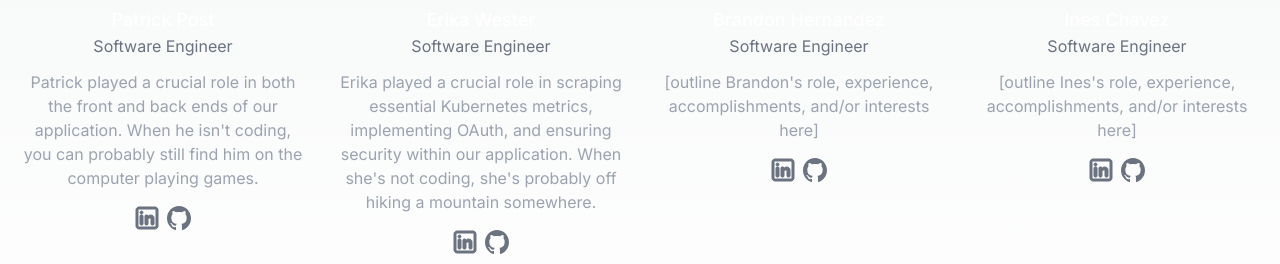
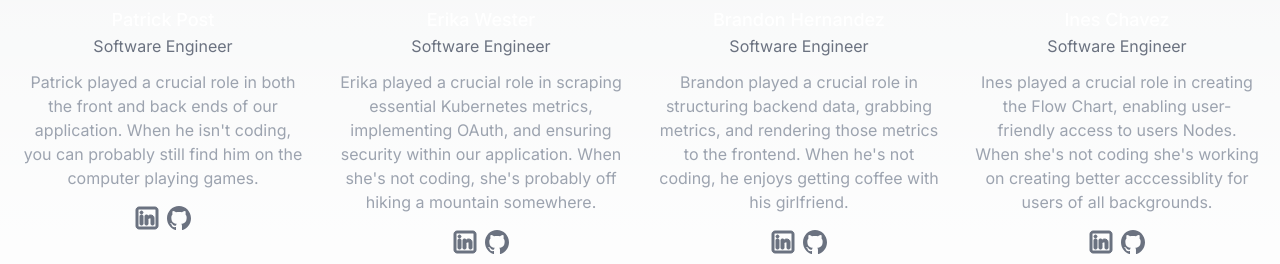
Before and after one commit to Team-Gubernetes-Gamma/Kube-Est8-Splash-Page, a Next.js app: page / in a window 1280 px wide. Shown: the part 1884-2148 px from the top of the page. Built offline with nearby package versions, Linux system fonts and the light colour scheme.

Commit message:
fix spelling errors

```diff
--- a/app/page.js
+++ b/app/page.js
@@ -40,7 +40,7 @@ export default function Home() {
       <div class="container mx-auto flex px-5 py-24 md:flex-row flex-col items-center">
         <div class="lg:flex-grow md:w-1/2 lg:pr-24 md:pr-16 flex flex-col md:items-start md:text-left mb-16 md:mb-0 items-center text-center">
           <h1 class="title-font sm:text-4xl text-3xl mb-4 font-medium text-white">Kubernetes monitoring
-            <br class="hidden lg:inline-block"/>made simple.
+            <br class="hidden lg:inline-block"/> made simple.
           </h1>
           <p class="mb-8 leading-relaxed">Track the health of your cluster at various levels. Understand resource usage of each deployment object, detect and anticipate bottlenecks before they occur, and scan your cluster for security vulnerabilities.</p>
           <div class="flex justify-center">
@@ -157,7 +157,7 @@ export default function Home() {
           <div class="w-full">
             <h2 class="title-font font-medium text-lg text-white">Brandon Hernandez</h2>
             <h3 class="text-gray-500 mb-3">Software Engineer</h3>
-            <p class="mb-4">[outline Brandon's role, experience, accomplishments, and/or interests here]</p>
+            <p class="mb-4">Brandon played a crucial role in structuring backend data, grabbing metrics, and rendering those metrics to the frontend. When he's not coding, he enjoys getting coffee with his girlfriend. </p>
             <span class="inline-flex">
               <a href='https://www.linkedin.com/in/brandon-hernandez-valencia/' class="text-gray-700">
                 <Image src='/linkedin.svg' width={24} height={24}/>
@@ -175,7 +175,7 @@ export default function Home() {
           <div class="w-full">
             <h2 class="title-font font-medium text-lg text-white">Ines Chavez</h2>
             <h3 class="text-gray-500 mb-3">Software Engineer</h3>
-            <p class="mb-4">[outline Ines's role, experience, accomplishments, and/or interests here]</p>
+            <p class="mb-4">Ines played a crucial role in creating the Flow Chart, enabling user-friendly access to users Nodes. When she's not coding she's working on creating better acccessiblity for users of all backgrounds.</p>
             <span class="inline-flex">
               <a href='https://www.linkedin.com/in/ines-chavez-vigueras-21a971242/' class="text-gray-700">
                 <Image src='/linkedin.svg' width={24} height={24}/>
```
